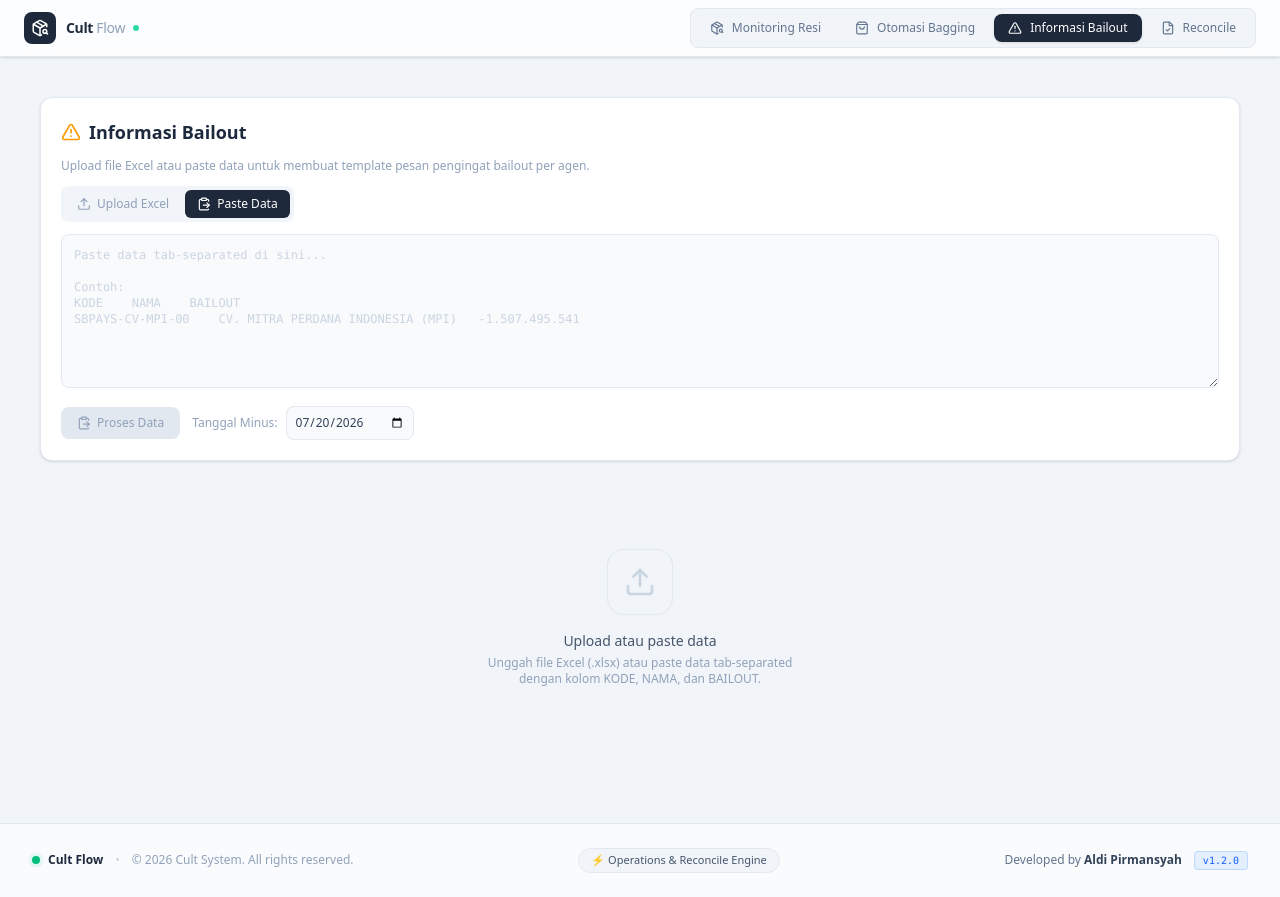
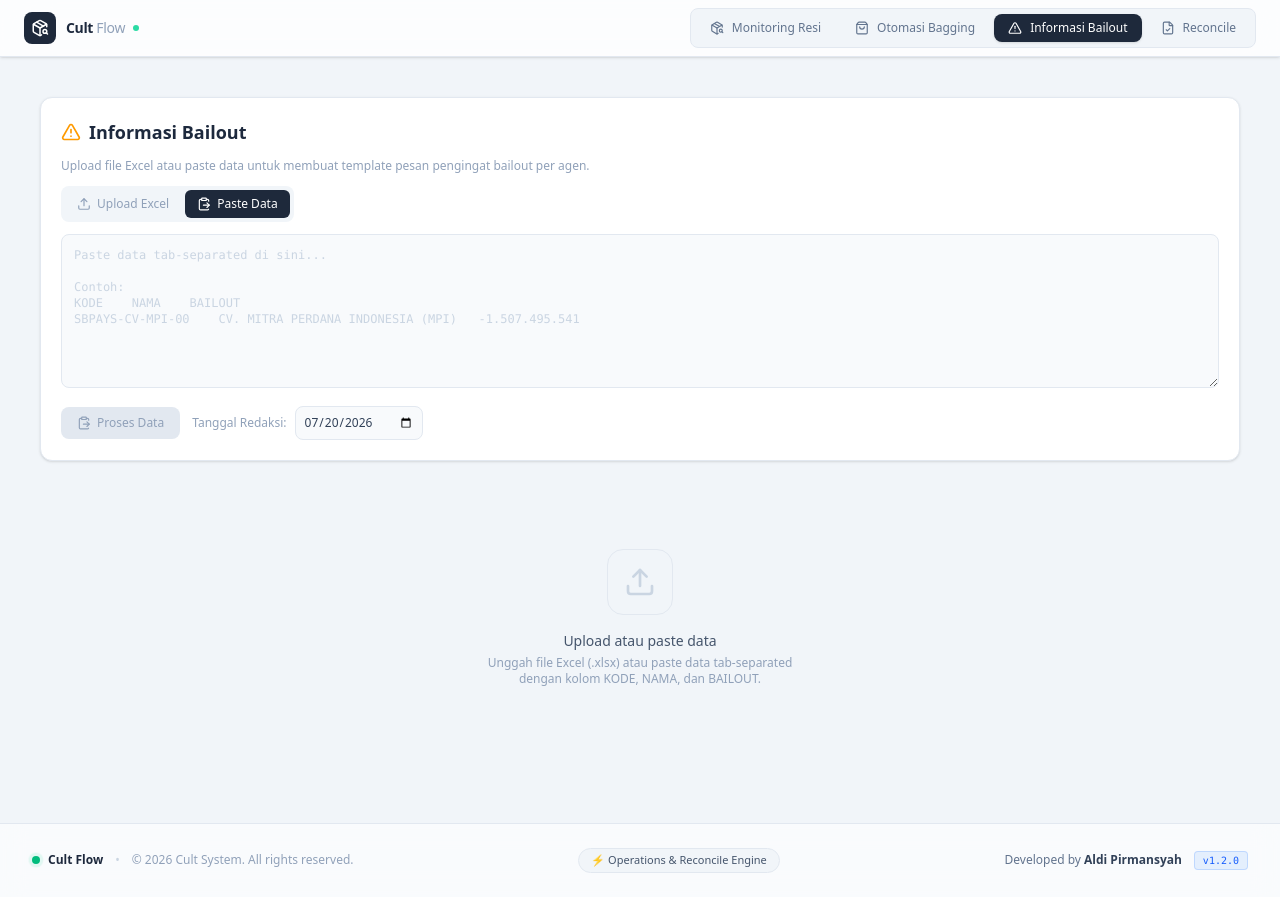
Before and after one commit to aldipirmansyah666/kurlog-operations-portal, a Next.js app: page /bailout in a window 1280 px wide. Both pictures are taken after a click on the button "Paste Data". Built offline with nearby package versions, Linux system fonts and the light colour scheme; no server answers.

Commit message:
Penambahaan redaksi untuk weekend

```diff
--- a/app/bailout/page.tsx
+++ b/app/bailout/page.tsx
@@ -134,8 +134,16 @@ export default function BailoutPage() {
 
   const totalMinus = data.reduce((sum, row) => sum + parseBailoutValue(row['BAILOUT']), 0);
 
+  const isWeekend = !isNaN(dateObj.getTime()) && (dateObj.getDay() === 0 || dateObj.getDay() === 6);
+
   const buildMessage = (nama: string, amount: number): string => {
-    return `Assalamu'alaikum Warahmatullahi Wabarakatuh,\nDear ${nama}\n\nBerikut kami sampaikan minus pada tanggal ${dateStr} minusnya sebesar ${formatIDCurrency(amount)}\n\nMohon bantuan pelimpahannya sebelum pukul 09.00 WIB.\n\t\nHatur Nuhun 🙏\nSemoga kita semua selalu di berikan kesehatan & selalu dalam lindunganNya.\nAamiin`;
+    const header = `Assalamu'alaikum Warahmatullahi Wabarakatuh,\nDear ${nama}\n\nBerikut kami sampaikan minus pada tanggal ${dateStr} sebesar ${formatIDCurrency(amount)}`;
+
+    if (isWeekend) {
+      return `${header}\n\nMohon bantuan pelimpahannya (setor ke bank jika memungkinkan atau via internet banking) untuk menghindari penumpukan di hari Senin.\n\nHatur Nuhun 🙏\nSemoga kita semua selalu di berikan kesehatan & selalu dalam lindunganNya..\nAamiin`;
+    }
+
+    return `${header}\n\nMohon bantuan pelimpahannya sebelum pukul 09.00 WIB.\n\nHatur Nuhun 🙏\nSemoga kita semua selalu di berikan kesehatan & selalu dalam lindunganNya.\nAamiin`;
   };
 
   return (
@@ -184,7 +192,7 @@ export default function BailoutPage() {
               className="block w-full text-xs text-slate-400 file:mr-4 file:py-2 file:px-4 file:rounded-lg file:border-0 file:text-xs file:font-medium file:bg-[#1E293B] file:text-white hover:file:bg-slate-700 file:cursor-pointer bg-slate-50 p-2 rounded-lg border border-[#E2E8F0] cursor-pointer"
             />
             <div className="flex items-center gap-2">
-              <label className="text-xs text-slate-400 whitespace-nowrap">Tanggal Minus:</label>
+              <label className="text-xs text-slate-400 whitespace-nowrap">Tanggal Redaksi:</label>
               <input
                 type="date"
                 value={bailoutDate}
@@ -211,7 +219,7 @@ export default function BailoutPage() {
                 <ClipboardPaste className="w-3.5 h-3.5" /> Proses Data
               </button>
               <div className="flex items-center gap-2">
-                <label className="text-xs text-slate-400 whitespace-nowrap">Tanggal Minus:</label>
+                <label className="text-xs text-slate-400 whitespace-nowrap">Tanggal Redaksi:</label>
                 <input
                   type="date"
                   value={bailoutDate}
```
